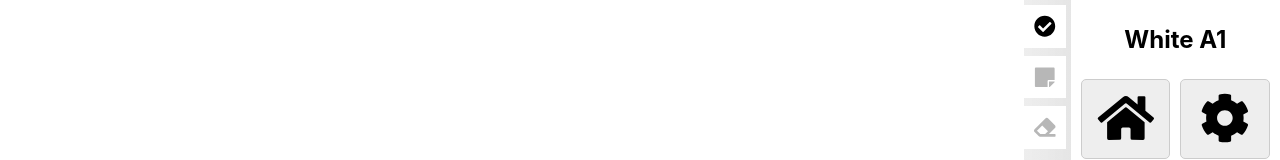
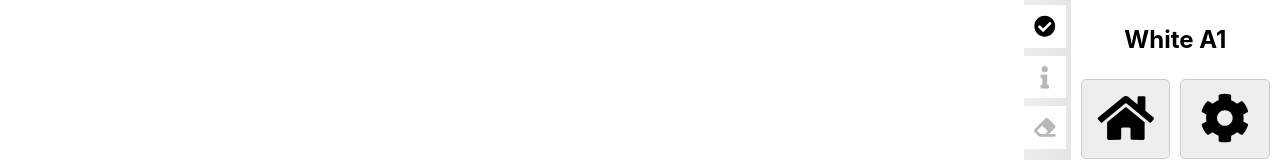
Before and after one commit to Kacper-Lubisz/TrayMaster, a React (Create React App) app: page / in a window 1280 px wide. Shown: the top 160 px of the page. Built offline with nearby package versions, Linux system fonts and the light colour scheme.

Commit message:
Switched to Tray Information

```diff
--- a/src/pages/ShelfViewPage.tsx
+++ b/src/pages/ShelfViewPage.tsx
@@ -9,12 +9,12 @@ import {
     faEraser,
     faExclamationTriangle,
     faHome as menuIcon,
-    faStickyNote,
+    faInfo,
     faTimes as cross
 } from "@fortawesome/free-solid-svg-icons";
 import {FontAwesomeIcon} from "@fortawesome/react-fontawesome";
 import classNames from "classnames";
-import reduce from "lodash/reduce";
+import {reduce} from "lodash";
 import React from "react";
 
 import {RouteComponentProps, withRouter} from "react-router-dom";
@@ -844,8 +844,8 @@ class ShelfViewPage extends React.Component<RouteComponentProps & ShelfViewProps
                             )
                         },
                         {
-                            name: "Edit Comment",
-                            icon: faStickyNote,
+                            name: "Information",
+                            icon: faInfo,
                             onClick: this.trayInfo.bind(this),
                             disabled: this.getSelectedTrays(false, false).length === 0
                         },
@@ -1081,6 +1081,7 @@ class TrayInfoContent extends React.Component<TrayInfoDialogProps, TrayInfoDialo
             <DialogTitle title="Information"/>
             <div className="dialogContent">
                 <div className="editCommentForm">
+                    <div>Comment:</div>
                     <form onSubmit={(e) => {
                         e.preventDefault();
                         this.props.onSubmit(this.state.draft);
@@ -1110,7 +1111,7 @@ class TrayInfoContent extends React.Component<TrayInfoDialogProps, TrayInfoDialo
                         }
                     }
                 ]}/>
-
+            </div>
             <div className="infoBottom">
                 {
                     this.state.blameName && this.props.lastModified ? <div>This tray was last modified
@@ -1123,7 +1124,7 @@ class TrayInfoContent extends React.Component<TrayInfoDialogProps, TrayInfoDialo
                         Modified data.</>
                 }
             </div>
-            </div>
+
         </>;
     }
 }
```
Lines whose indentation alone changed are shown as unchanged.
